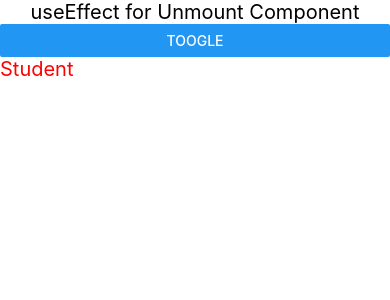
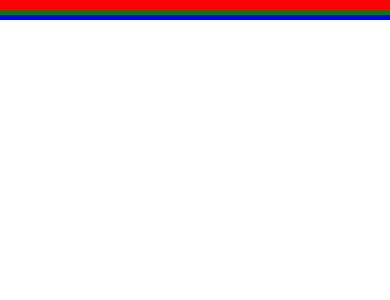
Before and after one commit to keshavchauhan-7/myapp, a React Native app: screen / in a window 390 px wide. Shown: the top 300 px of the page. Built offline with nearby package versions, Linux system fonts and the light colour scheme.

Commit message:
create new components

```diff
--- a/App.js
+++ b/App.js
@@ -13,6 +13,7 @@
 import ReactUseEffect2 from './hooks/ReactUseEffect2'
 import ShowHide from './hooks/ShowHide'
 import UseEffectunmount from './hooks/UseEffectunmount'
+import ReactResponsive from './components/ReactResponsive'
 
 const App = () => {
 
@@ -42,8 +43,9 @@
 
       {/* <ShowHide/> */}
 
-      <UseEffectunmount/>
+      {/* <UseEffectunmount/> */}
 
+      <ReactResponsive/>
     </View>
   )
 }
--- /dev/null
+++ b/components/ReactResponsive.js
@@ -0,0 +1,52 @@
+import React from 'react'
+import { View, Text, StyleSheet } from 'react-native'
+
+const ReactResponsive = () => {
+  return (
+    <View style={styles.container}>
+      <View style={styles.box1}>
+        <View style={styles.InnerBox1}></View>
+        <View style={styles.InnerBox2}></View>
+        <View style={styles.InnerBox3}></View>
+      </View>
+      <View style={styles.box2}></View>
+      <View style={styles.box3}></View>
+    </View>
+  )
+}
+
+const styles = StyleSheet.create({
+  container: {
+    height: '100%',
+  },
+  box1: {
+    flex: 2,
+    backgroundColor: 'red',
+    flexDirection: 'row'
+  },
+  box2: {
+    flex: 1,
+    backgroundColor: 'green'
+  },
+  box3: {
+    flex: 1,
+    backgroundColor: 'blue'
+  },
+  InnerBox1: {
+    flex: 1,
+    backgroundColor: 'skyblue',
+    margin: 10
+  },
+  InnerBox2: {
+    flex: 1,
+    backgroundColor: 'blue',
+    margin: 10
+  },
+  InnerBox3: {
+    flex: 1,
+    backgroundColor: 'orange',
+    margin: 10
+  }
+})
+
+export default ReactResponsive;
```
Also changed, not shown: components/ReactSectionList.js (renamed from components/ReactSectionList.jsx).
